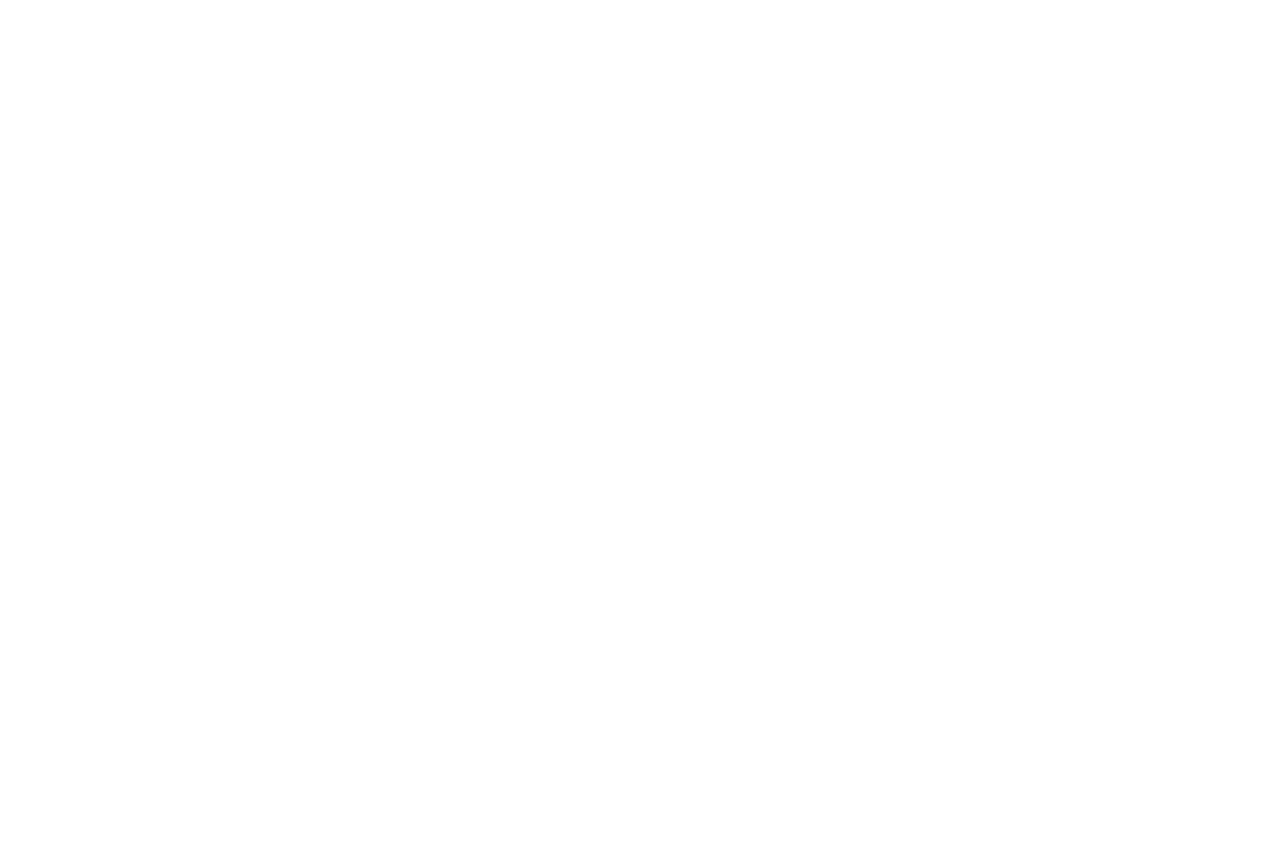
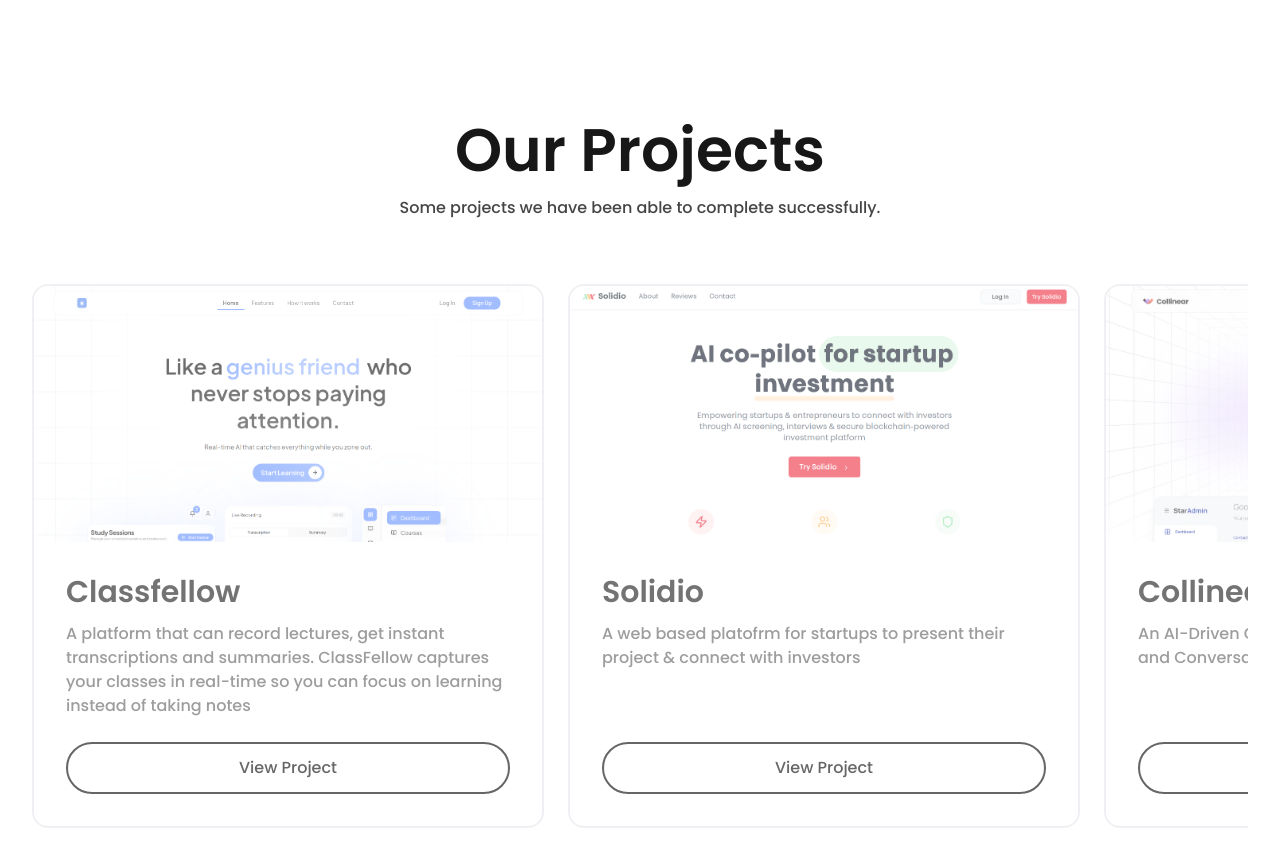
Before and after one commit to ecellolabs/Website, a Next.js app: page / in a window 1280 px wide. Shown: the part 1420-2286 px from the top of the page. Before the commit the page ends 1444 px from the top, so only its background shows below. Built offline with nearby package versions, Linux system fonts and the light colour scheme.

Commit message:
add products section

```diff
--- /dev/null
+++ b/app/components/projects.tsx
@@ -0,0 +1,113 @@
+"use client";
+
+import { useRef, useState } from "react";
+
+const projects = [
+  {
+    id: 1,
+    name: "Classfellow",
+    description: "A platform that can record lectures, get instant transcriptions and summaries. ClassFellow captures your classes in real-time so you can focus on learning instead of taking notes",
+    image: '/classfellow.png',
+    link: "https://classfellow.developertest.cloud",
+  },
+  {
+    id: 2,
+    name: "Solidio",
+    description: "A web based platofrm for startups to present their project & connect with investors",
+    image: "/solidio.png",
+    link: "https://solidio.developertest.cloud",
+  },
+  {
+    id: 3,
+    name: "Collinear",
+    description: "An AI-Driven CRM Platform with Intelligent Automation and Conversational Assistants",
+    image: "/collinear.png",
+    link: "https://collinear.developertest.cloud",
+  },
+  {
+    id: 4,
+    name: "Intellema",
+    description: "AI-powered solutions that turn your data into valuable insights, automate tasks, and accelerate business growth by leveraging advanced machine learning and automation technologies.",
+    image: "/intellema.png",
+    link: "https://intellema.com",
+  },
+];
+
+export default function Projects() {
+  const [selectedId, setSelectedId] = useState<number | null>(null);
+  const trackRef = useRef<HTMLDivElement>(null);
+  const itemRefs = useRef<(HTMLDivElement | null)[]>([]);
+
+  const handleSelect = (id: number, index: number) => {
+    setSelectedId(id);
+    const el = itemRefs.current[index];
+    if (el) {
+      el.scrollIntoView({ behavior: 'smooth', inline: 'center', block: 'nearest' });
+    }
+  };
+
+  return (
+    <section id="products" className="py-24 px-4 md:px-6 lg:px-8">
+      <div className="max-w-[1400px] mx-auto">
+        <div className="text-center mb-10 md:mb-16">
+          <h2 className="text-4xl md:text-5xl lg:text-6xl font-semibold text-foreground mb-4">
+            Our Projects
+          </h2>
+          <p className="text-foreground/80 mb-10">
+            Some projects we have been able to complete successfully.
+          </p>
+        </div>
+
+        <div
+          ref={trackRef}
+          className="relative overflow-x-auto scrollbar-hide snap-x snap-mandatory"
+        >
+          <div className="flex items-stretch gap-4 md:gap-6">
+            {projects.map((project, index) => {
+              const isSelected = selectedId === project.id;
+              return (
+                <div
+                  key={project.id}
+                  ref={(el) => { itemRefs.current[index] = el; }}
+                  onClick={() => handleSelect(project.id, index)}
+                  className={`
+                    snap-center shrink-0 rounded-2xl bg-white border-2 border-gray-200 cursor-pointer transition-all duration-300 ease-in-out
+                    flex flex-col overflow-hidden
+                    w-[70vw] sm:w-[22rem] md:w-[28rem] lg:w-[32rem]
+                    ${isSelected
+                      ? 'shadow-xl opacity-100 '
+                      : 'opacity-60 hover:opacity-80'}
+                  `}
+                >
+                  <div className="relative w-full h-48 md:h-56 lg:h-64 overflow-hidden bg-gray-100">
+                    <img
+                      src={project.image}
+                      alt={project.name}
+                      className="w-full h-full object-cover"
+                    />
+                  </div>
+                  <div className="flex flex-col flex-1 p-6 md:p-8">
+                    <h3 className="text-2xl md:text-3xl font-semibold text-foreground mb-3">
+                      {project.name}
+                    </h3>
+                    <p className="text-foreground/70 text-sm md:text-base mb-6 flex-1">
+                      {project.description}
+                    </p>
+                    <button
+                     onClick={() => window.open(project.link, '_blank')}
+                     className="
+                      w-full bg-transparent border-2 border-black text-black px-6 py-3 rounded-full
+                      transition-all duration-300 font-medium hover:bg-black hover:text-white cursor-pointer
+                    ">
+                      View Project
+                    </button>
+                  </div>
+                </div>
+              );
+            })}
+          </div>
+        </div>
+      </div>
+    </section>
+  );
+}
--- a/app/page.tsx
+++ b/app/page.tsx
@@ -1,6 +1,7 @@
 import Header from "./components/header";
 import Hero from "./components/hero";
 import Services from "./components/services";
+import Projects from "./components/projects";
 
 export default function Home() {
   return (
@@ -8,6 +9,7 @@
     <Header />
     <Hero />
     <Services />
+    <Projects />
     </>
   );
 }
```
